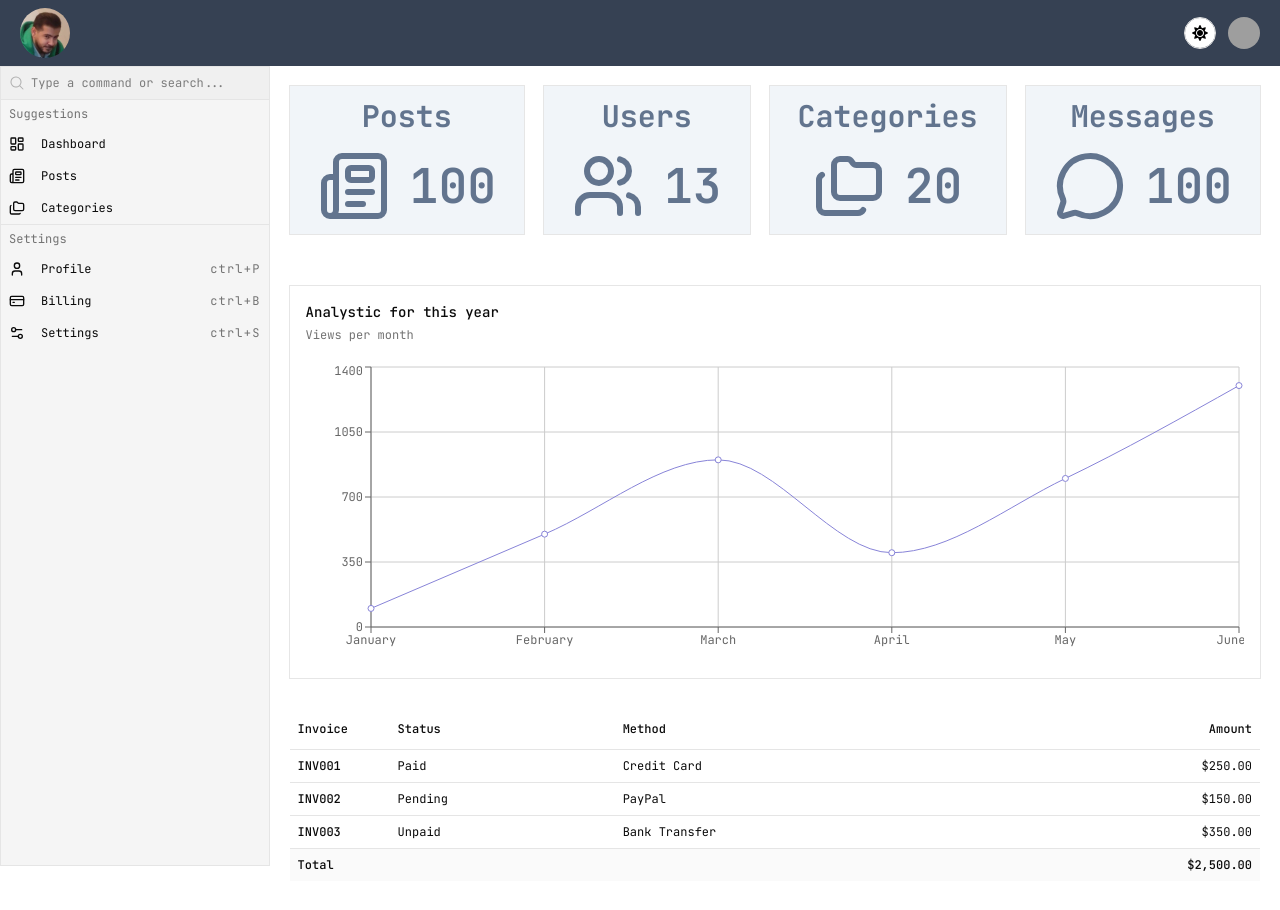
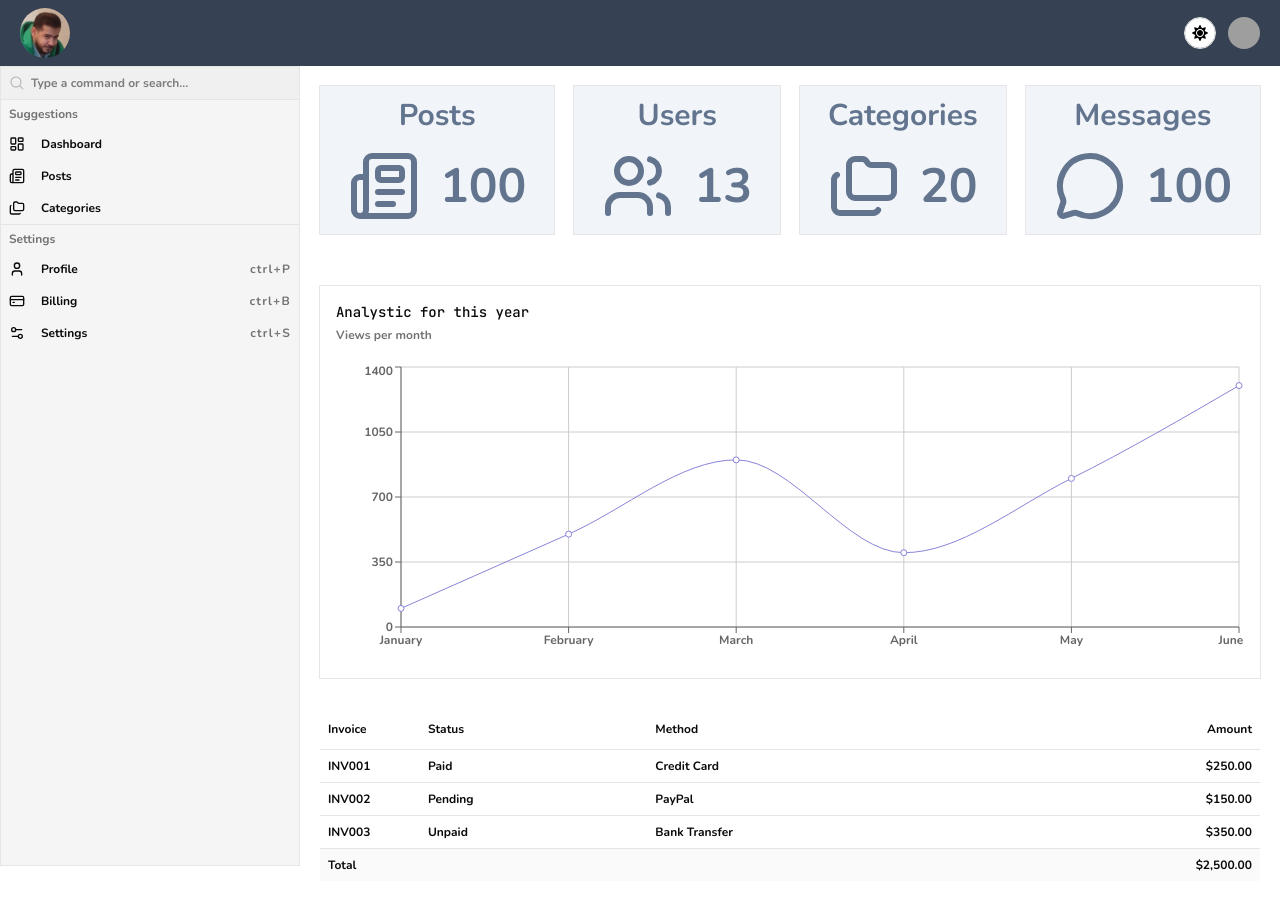
Before and after one commit to meytizn/Dashboard-ui, a Next.js app: page / in a window 1280 px wide. Shown: the top 910 px of the page. Built offline with nearby package versions, Linux system fonts and the light colour scheme; grey boxes are pictures that could not be loaded.

Commit message:
font added successfully

```diff
--- a/app/layout.tsx
+++ b/app/layout.tsx
@@ -7,6 +7,18 @@ import Navbar from "@/components/Navbar";
 import Sidebar from "@/components/Sidebar"
 import { Toaster } from "sonner";
 import { AppDataProvider } from "@/components/(context)/MainContext";
+import localFont from "next/font/local"
+
+
+// font
+  const Nunito = localFont({
+        src: '../public/fonts/Nunito-Bold.ttf',
+        weight: '900',
+        style: 'italic',
+        display: 'swap',
+    })
+
+
 
 
 const jetbrainsMono = JetBrains_Mono({ subsets: ['latin'], variable: '--font-mono' });
@@ -37,7 +49,7 @@ export default function RootLayout({
       className={cn("h-full", "antialiased", geistSans.variable, geistMono.variable, "font-mono", jetbrainsMono.variable)}
       suppressHydrationWarning
     >
-      <body className="min-h-full flex flex-col">
+      <body className={`${Nunito.className} min-h-full flex flex-col`}>
         <AppDataProvider>
         <ThemeProvider attribute="class" enableSystem defaultTheme="system">
 
--- a/components/Sidebar.tsx
+++ b/components/Sidebar.tsx
@@ -21,7 +21,7 @@ import { PanelLeftClose } from 'lucide-react';
 const Sidebar = () => {
 
     const data = useContext(MainContext)
-    console.log(data)
+
 
     return (
         <>
```
Also changed, not shown: public/fonts/Nunito-Bold.ttf (added), public/fonts/Vazir.ttf (added).
